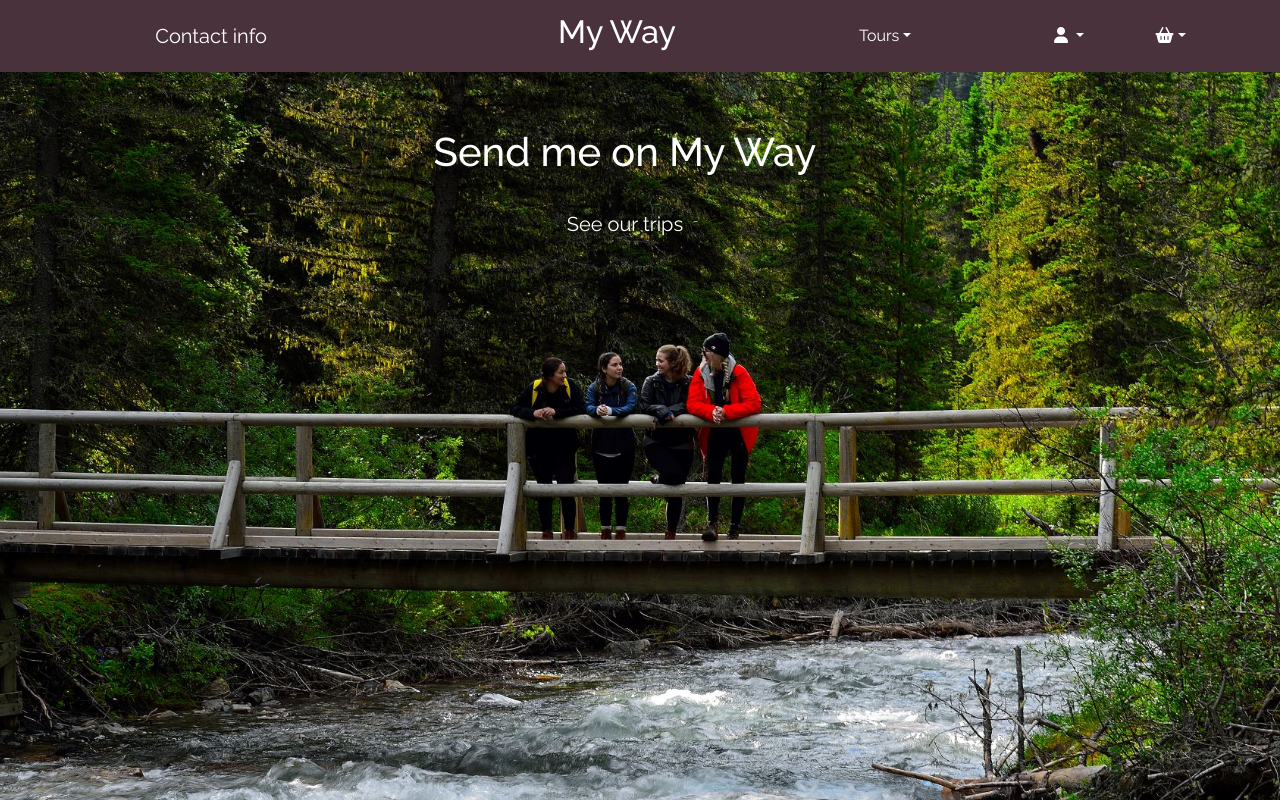
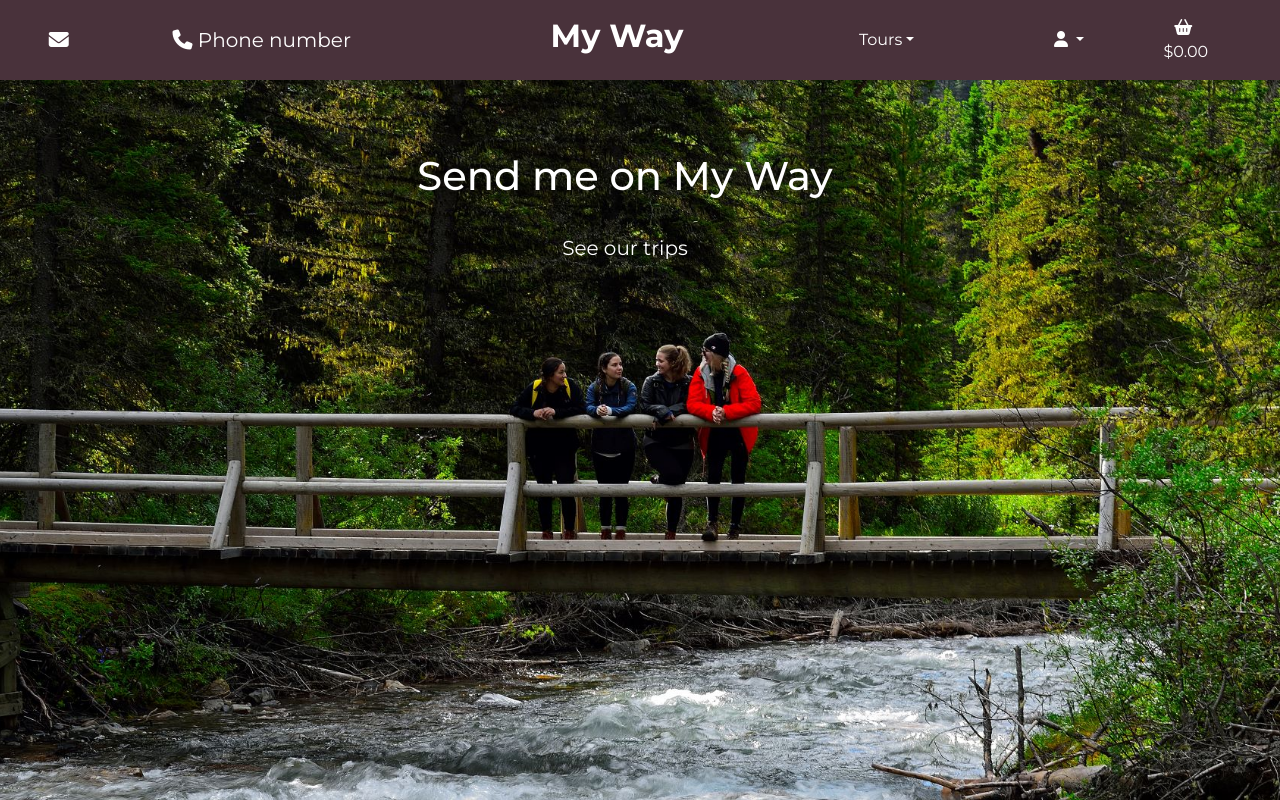
Before and after one commit to tdawes93/MyWay, a Django app: page / in a window 1280 px wide. Run offline with Django 4.2, Linux system fonts and the light colour scheme; some libraries are stand-ins or nearby versions.

Commit message:
Add contact info,  user profile nav links, and bag total template logic into header/navbar

```diff
--- a/home/templates/home/index.html
+++ b/home/templates/home/index.html
@@ -8,7 +8,7 @@
     <div class="row">
         <div class="col hero-img">
             <div class="row centered justify-content-center w-100 text-white">
-                <div class="col-5">
+                <div class="col-5 mt-5">
                     <h1 class="px-auto text-center">Send me on My Way</h1>
                     <div class="my-4">
                         <h4 class="px-auto text-center">
--- a/static/css/base.css
+++ b/static/css/base.css
@@ -1,5 +1,5 @@
 body {
-    font-family: 'Raleway', sans-serif;
+    font-family: 'Montserrat', sans-serif;
 }
 
 .hero-img {
@@ -17,6 +17,10 @@ a {
     color: #fff;
 }
 
+a:hover {
+    color: #3a6700;
+}
+
 .centered {
     position: absolute;
     top: 25%;
--- a/templates/base.html
+++ b/templates/base.html
@@ -15,8 +15,10 @@
     {% block corecss %}
     <link rel="stylesheet" href="https://cdn.jsdelivr.net/npm/bootstrap@4.6.2/dist/css/bootstrap.min.css"
         integrity="sha384-xOolHFLEh07PJGoPkLv1IbcEPTNtaed2xpHsD9ESMhqIYd0nLMwNLD69Npy4HI+N" crossorigin="anonymous">
+    <link rel="preconnect" href="https://fonts.googleapis.com">
+    <link rel="preconnect" href="https://fonts.gstatic.com" crossorigin>
     <link
-        href="https://fonts.googleapis.com/css2?family=Raleway:ital,wght@0,300;0,400;0,500;0,600;0,700;0,800;0,900;1,300;1,400;1,500;1,600;1,700;1,800;1,900&display=swap"
+        href="https://fonts.googleapis.com/css2?family=Montserrat:ital,wght@0,300;0,400;0,500;0,600;0,700;0,800;0,900;1,300;1,400;1,500;1,600;1,700;1,800;1,900&display=swap"
         rel="stylesheet">
     <link rel="stylesheet" href="{% static 'css/base.css' %}">
     {% endblock %}
@@ -44,12 +46,15 @@
         <nav class="navbar navbar-expand-lg fixed-top">
             <div class="container-fluid">
                 <div class="row w-100 align-items-center">
-                    <div class="col-4 text-center ">
-                        <a href="#" class="navbar-brand">Contact info</a>
+                    <div class="col-1 text-center">
+                        <a href="#" class="navbar-brand"><i class="fa-solid fa-envelope"></i></a>
+                    </div>
+                    <div class="col-3 text-center ">
+                        <a href="#" class="navbar-brand"><i class="fa-solid fa-phone"></i> Phone number</a>
                     </div>
                     <div class="col-4 text-center">
                         <a class="navbar-brand" href="{% url 'homepage' %}">
-                            <h2>My Way</h2>
+                            <h2><strong>My Way</strong></h2>
                         </a>
                     </div>
                     <div class="collapse navbar-collapse col-2 text-center" id="navbarSupportedContent">
@@ -70,25 +75,28 @@
                                     aria-expanded="false"><i class="fa-solid fa-user"></i>
                                     </i></a>
                                 <ul class="dropdown-menu">
-                                    <li><a class="dropdown-item" href="#">Action</a></li>
-                                    <li><a class="dropdown-item" href="#">Another action</a></li>
-                                    <li><a class="dropdown-item" href="#">Something else here</a></li>
+                                    {% if request.user.is_authenticated %}
+                                    <li><a class="dropdown-item" href="#">My Account</a></li>
+                                    <li><a class="dropdown-item" href="#">My Orders</a></li>
+                                    <li><a class="dropdown-item" href="{% url 'account_logout' %}">Logout</a></li>
+                                    {% else %}
+                                    <li><a class="dropdown-item" href="{% url 'account_login' %}">Login</a></li>
+                                    <li><a class="dropdown-item" href="{% url 'account_signup' %}">Sign-up</a></li>
+                                    {% endif %}
                                 </ul>
                             </li>
                         </ul>
                     </div>
-                    <div class="collapse navbar-collapse col-1 text-center" id="navbarSupportedContent">
-                        <ul class="navbar-nav me-auto mb-2 mb-lg-0">
-                            <li class="nav-item dropdown">
-                                <a class="nav-link dropdown-toggle" href="" role="button" data-toggle="dropdown"
-                                    aria-expanded="false"><i class="fa-solid fa-basket-shopping"></i></a>
-                                <ul class="dropdown-menu">
-                                    <li><a class="dropdown-item" href="#">Action</a></li>
-                                    <li><a class="dropdown-item" href="#">Another action</a></li>
-                                    <li><a class="dropdown-item" href="#">Something else here</a></li>
-                                </ul>
-                            </li>
-                        </ul>
+                    <div class="col-1 text-center">
+                        <a class="nav-link" href="" role="button" aria-expanded="false">
+                            <div><i class="fa-solid fa-basket-shopping"></i>
+                            </div>
+                            <p class="my-0"> {% if grand_total %}
+                                ${{ grand_total|floatformat:2 }}
+                                {% else %}
+                                $0.00
+                                {% endif %}</p>
+                        </a>
                     </div>
                 </div>
             </div>
```
